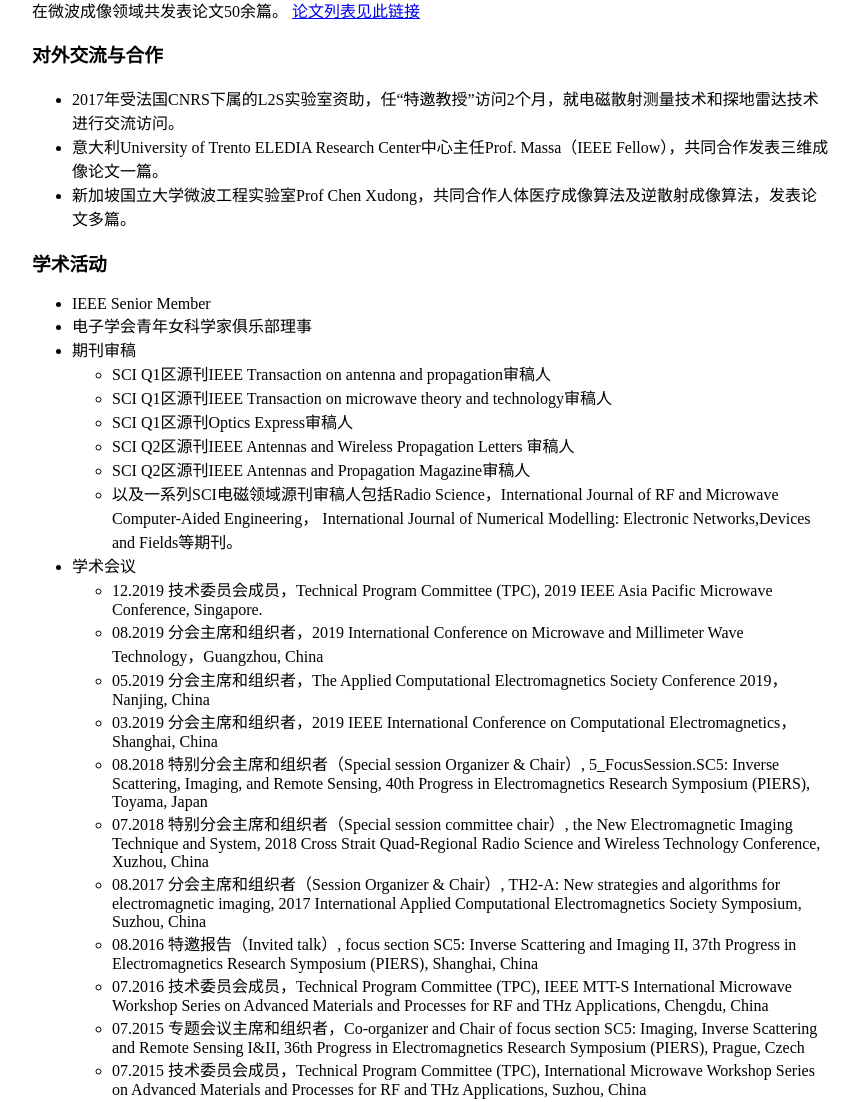
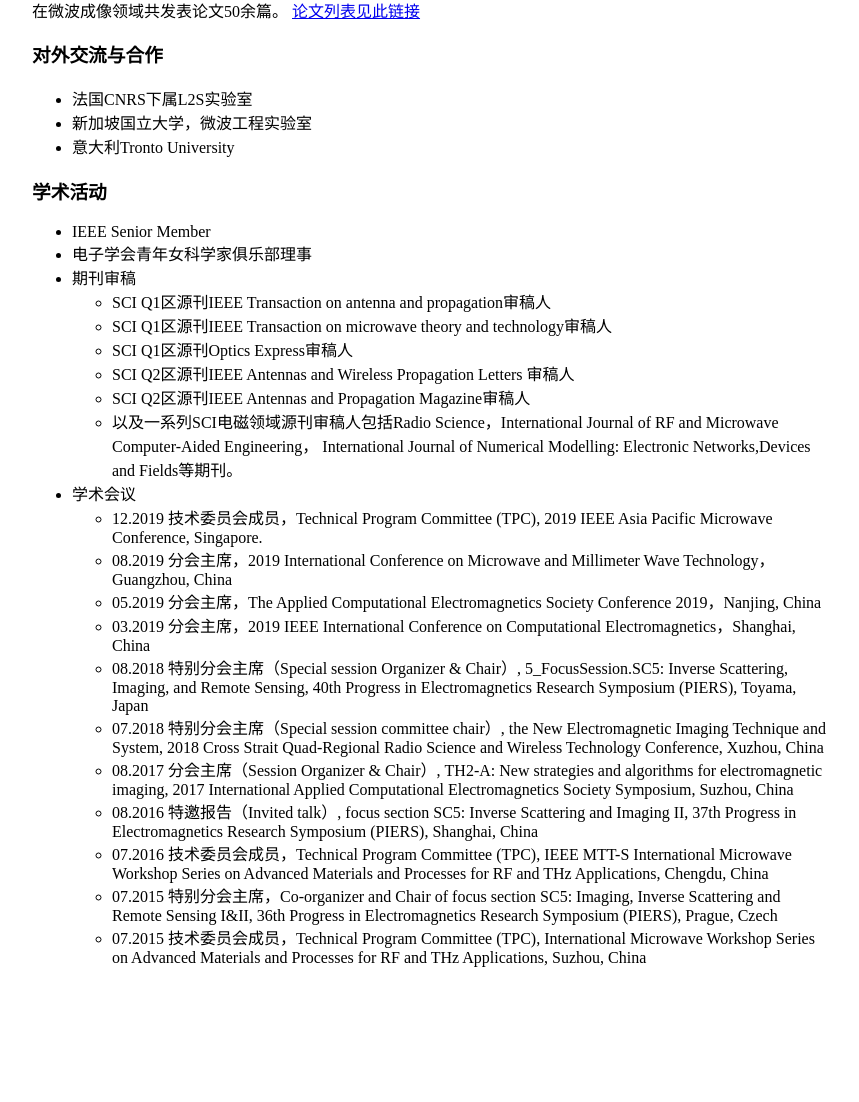
Before and after one commit to xz-ye/xz-ye.github.io, a plain HTML site: page index.html in a window 1280 px wide. Shown: the part 1032-2134 px from the top of the page, without its empty margins (208-1067 px from the left). After the commit the page ends 2015 px from the top, so only its background shows below. Drawn offline with Linux system fonts and the light colour scheme.

Commit message:
Update index.html

```diff
--- a/index.html
+++ b/index.html
@@ -55,9 +55,9 @@
 
 <h3>对外交流与合作 </h3>
 <ul>
-<li>2017年受法国CNRS下属的L2S实验室资助，任“特邀教授”访问2个月，就电磁散射测量技术和探地雷达技术进行交流访问。</li>
-<li>意大利University of Trento ELEDIA Research Center中心主任Prof. Massa（IEEE Fellow），共同合作发表三维成像论文一篇。</li>
-<li>新加坡国立大学微波工程实验室Prof Chen Xudong，共同合作人体医疗成像算法及逆散射成像算法，发表论文多篇。</li>
+<li>法国CNRS下属L2S实验室</li>
+<li>新加坡国立大学，微波工程实验室</li>
+<li>意大利Tronto University</li>
 </ul>
 
 <h3>学术活动</h3>
@@ -78,15 +78,15 @@
   <li> 学术会议
   <ul>
 <li> 12.2019	技术委员会成员，Technical Program Committee (TPC), 2019 IEEE Asia Pacific Microwave Conference, Singapore.</li>
-<li> 08.2019	分会主席和组织者，2019 International Conference on Microwave and Millimeter Wave Technology，Guangzhou, China</li>
-<li> 05.2019	分会主席和组织者，The Applied Computational Electromagnetics Society Conference 2019，Nanjing, China</li>
-<li> 03.2019	分会主席和组织者，2019 IEEE International Conference on Computational Electromagnetics，Shanghai, China </li>
-<li> 08.2018	特别分会主席和组织者（Special session Organizer & Chair）, 5_FocusSession.SC5: Inverse Scattering, Imaging, and Remote Sensing, 40th Progress in Electromagnetics Research Symposium (PIERS), Toyama, Japan </li>
-<li> 07.2018	特别分会主席和组织者（Special session committee chair）, the New Electromagnetic Imaging Technique and System, 2018 Cross Strait Quad-Regional Radio Science and Wireless Technology Conference, Xuzhou, China</li>
-<li> 08.2017	分会主席和组织者（Session Organizer & Chair）, TH2-A: New strategies and algorithms for electromagnetic imaging, 2017 International Applied Computational Electromagnetics Society Symposium, Suzhou, China </li>
+<li> 08.2019	分会主席，2019 International Conference on Microwave and Millimeter Wave Technology，Guangzhou, China</li>
+<li> 05.2019	分会主席，The Applied Computational Electromagnetics Society Conference 2019，Nanjing, China</li>
+<li> 03.2019	分会主席，2019 IEEE International Conference on Computational Electromagnetics，Shanghai, China </li>
+<li> 08.2018	特别分会主席（Special session Organizer & Chair）, 5_FocusSession.SC5: Inverse Scattering, Imaging, and Remote Sensing, 40th Progress in Electromagnetics Research Symposium (PIERS), Toyama, Japan </li>
+<li> 07.2018	特别分会主席（Special session committee chair）, the New Electromagnetic Imaging Technique and System, 2018 Cross Strait Quad-Regional Radio Science and Wireless Technology Conference, Xuzhou, China</li>
+<li> 08.2017	分会主席（Session Organizer & Chair）, TH2-A: New strategies and algorithms for electromagnetic imaging, 2017 International Applied Computational Electromagnetics Society Symposium, Suzhou, China </li>
 <li> 08.2016	特邀报告（Invited talk）, focus section SC5: Inverse Scattering and Imaging II, 37th Progress in Electromagnetics Research Symposium (PIERS), Shanghai, China </li>
 <li> 07.2016	技术委员会成员，Technical Program Committee (TPC), IEEE MTT-S International Microwave Workshop Series on Advanced Materials and Processes for RF and THz Applications, Chengdu, China </li>
-<li> 07.2015	专题会议主席和组织者，Co-organizer and Chair of focus section SC5: Imaging, Inverse Scattering and Remote Sensing I&II, 36th Progress in Electromagnetics Research Symposium (PIERS), Prague, Czech</li>
+<li> 07.2015	特别分会主席，Co-organizer and Chair of focus section SC5: Imaging, Inverse Scattering and Remote Sensing I&II, 36th Progress in Electromagnetics Research Symposium (PIERS), Prague, Czech</li>
 <li> 07.2015	技术委员会成员，Technical Program Committee (TPC), International Microwave Workshop Series on Advanced Materials and Processes for RF and THz Applications, Suzhou, China</li>
   </ul>
   </li>
```
